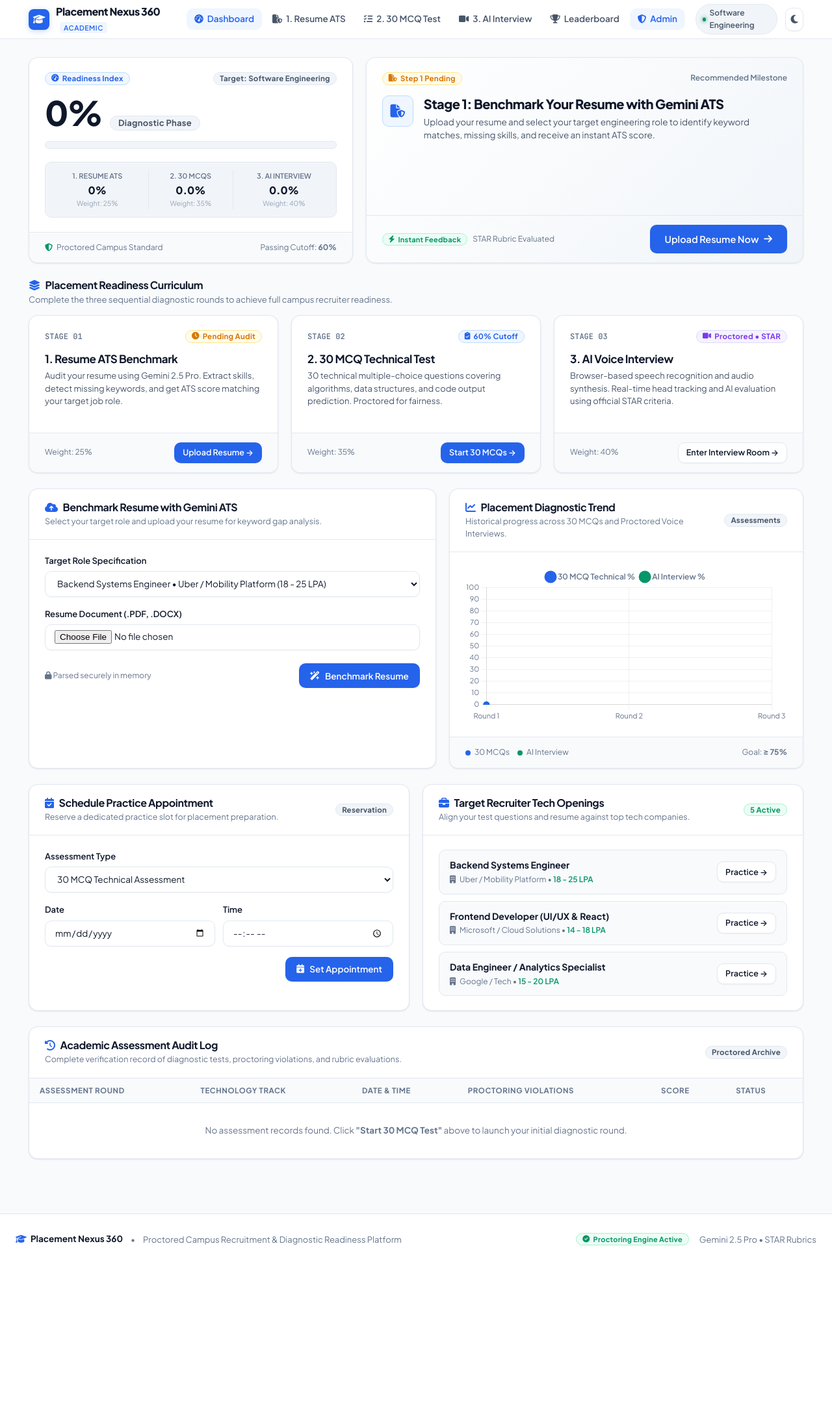
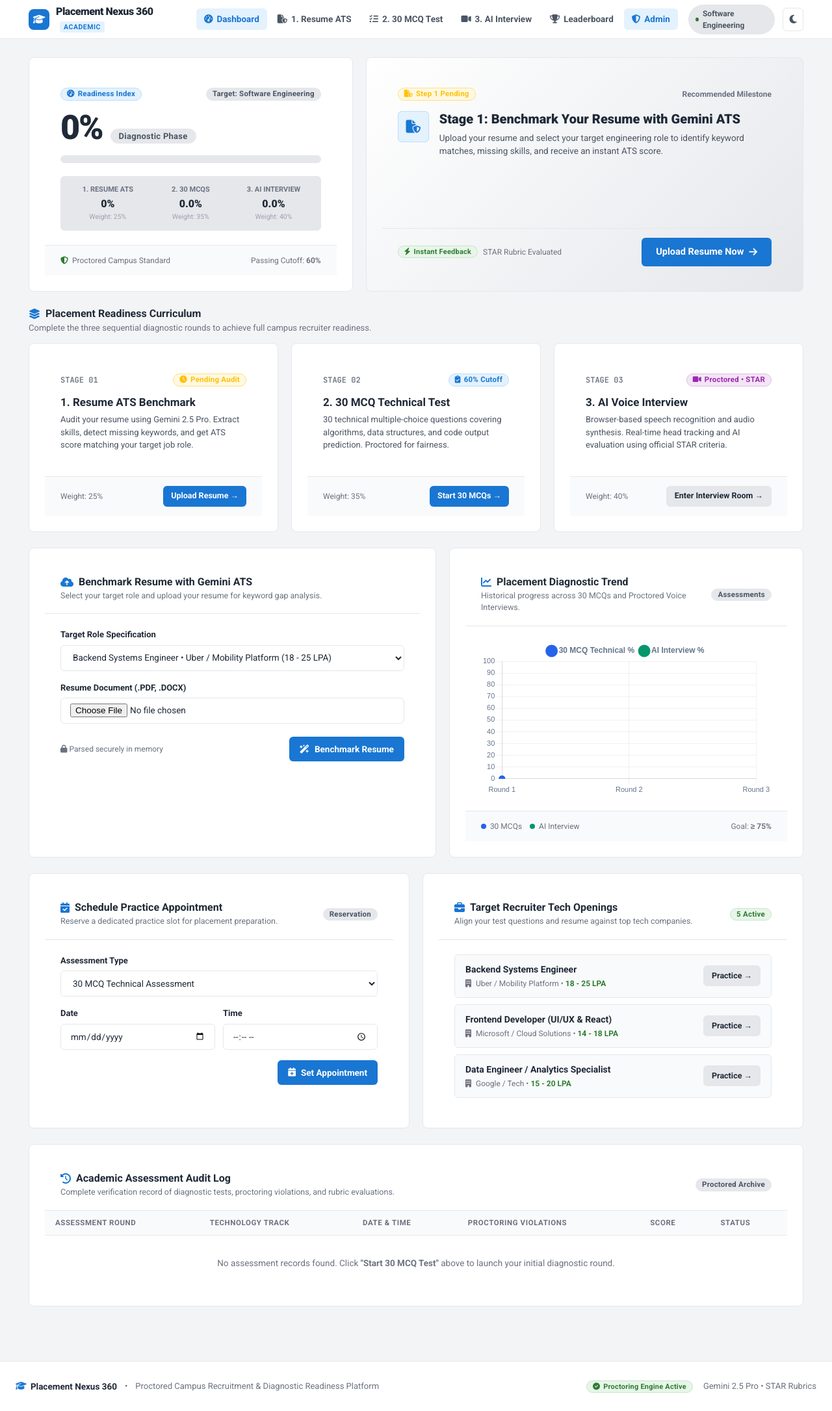
Before and after one commit to TheAbhayAlgorithms/pn360, a Django app: page / in a window 1280 px wide. Shown: the whole page at 65% size. Before the commit the page ends 1917 px from the top, so only its background shows below. Run offline with Django 5.2, Linux system fonts and the light colour scheme; data comes from the database, SQL or seed files in the repository; data that the repository does not hold is empty; some libraries are stand-ins or nearby versions.

Commit message:
feat: complete Flat Design styling across Next.js platform and Django templates

```diff
--- a/Placement/static/css/global.css
+++ b/Placement/static/css/global.css
@@ -1,127 +1,153 @@
 /* =========================================================================
-   PLACEMENT NEXUS 360 - PROFESSIONAL ACADEMIC MINIMAL DESIGN SYSTEM
-   Supports Light & Dark Modes with Instant Theme Switching
+   PLACEMENT NEXUS 360 - FLAT DESIGN SYSTEM (2010s MINIMALIST AESTHETIC)
+   Pure 2D, Bold Colors, Zero Shadows, Zero Gradients, Crisp 1px Borders
    ========================================================================= */
 
-@import url('https://fonts.googleapis.com/css2?family=Plus+Jakarta+Sans:ital,wght@0,300;0,400;0,500;0,600;0,700;0,800;1,400;1,600&family=JetBrains+Mono:wght@400;500;600&display=swap');
+@import url('https://fonts.googleapis.com/css2?family=Roboto:wght@300;400;500;700;900&family=JetBrains+Mono:wght@400;500;600&display=swap');
 
 /* =========================================================================
    1. COLOR PALETTES & THEME VARIABLES
    ========================================================================= */
 
 :root, [data-theme="light"] {
-    --bg-page: #f8fafc;
-    --bg-surface: #ffffff;
-    --bg-surface-elevated: #f1f5f9;
-    --bg-surface-subtle: #f8fafc;
-    --bg-navbar: rgba(255, 255, 255, 0.92);
+    /* Bright palette: icon tiles, fills and accents (pair with dark text) */
+    --flat-orange: #FF5722;
+    --flat-blue: #2196F3;
+    --flat-green: #4CAF50;
+    --flat-amber: #FFC107;
+    --flat-purple: #9C27B0;
+    --flat-cyan: #00BCD4;
 
-    --border: #e2e8f0;
-    --border-hover: #cbd5e1;
-    --border-focus: #2563eb;
+    /* -dark variants: surfaces behind white text */
+    --flat-orange-dark: #BF360C;
+    --flat-blue-dark: #1976D2;
+    --flat-green-dark: #2E7D32;
+    --flat-cyan-dark: #00838F;
 
-    --text-primary: #0f172a;
-    --text-secondary: #475569;
-    --text-muted: #64748b;
-    --text-subtle: #94a3b8;
+    --flat-bg: #F3F4F6;
+    --flat-surface: #FFFFFF;
+    --flat-border: #E5E7EB;
+    --flat-text: #1F2937;
+    --flat-muted: #4B5563;
 
-    /* Academic Sapphire Blue */
-    --accent-primary: #2563eb;
-    --accent-primary-hover: #1d4ed8;
-    --accent-primary-subtle: #eff6ff;
-    --accent-primary-border: #bfdbfe;
+    --bg-page: var(--flat-bg);
+    --bg-surface: var(--flat-surface);
+    --bg-surface-elevated: #E5E7EB;
+    --bg-surface-subtle: #F9FAFB;
+    --bg-navbar: var(--flat-surface);
 
-    /* Success Emerald */
-    --accent-success: #059669;
-    --accent-success-hover: #047857;
-    --accent-success-subtle: #ecfdf5;
-    --accent-success-border: #a7f3d0;
+    --border: var(--flat-border);
+    --border-hover: #D1D5DB;
+    --border-focus: var(--flat-blue);
 
-    /* Warning Amber */
-    --accent-warning: #d97706;
-    --accent-warning-subtle: #fffbeb;
-    --accent-warning-border: #fde68a;
+    --text-primary: var(--flat-text);
+    --text-secondary: var(--flat-muted);
+    --text-muted: #6B7280;
+    --text-subtle: #9CA3AF;
 
-    /* Danger / Proctor Rose */
-    --accent-danger: #dc2626;
-    --accent-danger-subtle: #fef2f2;
-    --accent-danger-border: #fecaca;
+    /* Flat Blue */
+    --accent-primary: var(--flat-blue-dark);
+    --accent-primary-hover: #1565C0;
+    --accent-primary-subtle: #E3F2FD;
+    --accent-primary-border: #BBDEFB;
 
-    /* Academic Purple */
-    --accent-purple: #7c3aed;
-    --accent-purple-subtle: #f5f3ff;
-    --accent-purple-border: #ddd6fe;
+    /* Flat Green */
+    --accent-success: var(--flat-green-dark);
+    --accent-success-hover: #1B5E20;
+    --accent-success-subtle: #E8F5E9;
+    --accent-success-border: #C8E6C9;
 
-    /* Shadows */
-    --shadow-xs: 0 1px 2px rgba(15, 23, 42, 0.04);
-    --shadow-sm: 0 1px 3px rgba(15, 23, 42, 0.06), 0 1px 2px rgba(15, 23, 42, 0.04);
-    --shadow-md: 0 4px 6px -1px rgba(15, 23, 42, 0.07), 0 2px 4px -2px rgba(15, 23, 42, 0.05);
-    --shadow-lg: 0 12px 24px -4px rgba(15, 23, 42, 0.08), 0 4px 6px -2px rgba(15, 23, 42, 0.04);
+    /* Flat Amber */
+    --accent-warning: var(--flat-amber);
+    --accent-warning-subtle: #FFF8E1;
+    --accent-warning-border: #FFE082;
+
+    /* Flat Orange / Danger */
+    --accent-danger: var(--flat-orange-dark);
+    --accent-danger-subtle: #FBE9E7;
+    --accent-danger-border: #FFCCBC;
+
+    /* Flat Purple */
+    --accent-purple: var(--flat-purple);
+    --accent-purple-subtle: #F3E5F5;
+    --accent-purple-border: #E1BEE7;
+
+    /* Shadows: Pure 2D Flat - No Shadows */
+    --shadow-xs: none;
+    --shadow-sm: none;
+    --shadow-md: none;
+    --shadow-lg: none;
 
     /* Radius */
-    --radius-sm: 6px;
-    --radius-md: 10px;
-    --radius-lg: 14px;
-    --radius-xl: 18px;
+    --radius-sm: 4px;
+    --radius-md: 6px;
+    --radius-lg: 8px;
+    --radius-xl: 8px;
     --radius-pill: 9999px;
 
     /* Charts */
-    --chart-grid: rgba(226, 232, 240, 0.7);
-    --chart-text: #64748b;
+    --chart-grid: #E5E7EB;
+    --chart-text: #4B5563;
 }
 
 [data-theme="dark"] {
-    --bg-page: #090d16;
-    --bg-surface: #111827;
-    --bg-surface-elevated: #1f2937;
-    --bg-surface-subtle: #0d1322;
-    --bg-navbar: rgba(17, 24, 39, 0.92);
+    --flat-bg: #121212;
+    --flat-surface: #1E1E1E;
+    --flat-border: #333333;
+    --flat-text: #F3F4F6;
+    --flat-muted: #9CA3AF;
 
-    --border: #1e293b;
-    --border-hover: #334155;
-    --border-focus: #3b82f6;
+    --bg-page: var(--flat-bg);
+    --bg-surface: var(--flat-surface);
+    --bg-surface-elevated: #282828;
+    --bg-surface-subtle: #181818;
+    --bg-navbar: var(--flat-surface);
 
-    --text-primary: #f8fafc;
-    --text-secondary: #94a3b8;
-    --text-muted: #64748b;
-    --text-subtle: #475569;
+    --border: var(--flat-border);
+    --border-hover: #484848;
+    --border-focus: var(--flat-blue);
 
-    /* Academic Sapphire Blue */
-    --accent-primary: #3b82f6;
-    --accent-primary-hover: #60a5fa;
-    --accent-primary-subtle: rgba(59, 130, 246, 0.12);
-    --accent-primary-border: rgba(59, 130, 246, 0.28);
+    --text-primary: var(--flat-text);
+    --text-secondary: var(--flat-muted);
+    --text-muted: #9E9E9E;
+    --text-subtle: #757575;
 
-    /* Success Emerald */
-    --accent-success: #10b981;
-    --accent-success-hover: #34d399;
-    --accent-success-subtle: rgba(16, 185, 129, 0.12);
-    --accent-success-border: rgba(16, 185, 129, 0.28);
+    /* Flat Blue Dark */
+    --accent-primary: #2196F3;
+    --accent-primary-hover: #42A5F5;
+    --accent-primary-subtle: rgba(33, 150, 243, 0.18);
+    --accent-primary-border: #1976D2;
 
-    /* Warning Amber */
-    --accent-warning: #f59e0b;
-    --accent-warning-subtle: rgba(245, 158, 11, 0.12);
-    --accent-warning-border: rgba(245, 158, 11, 0.28);
+    /* Flat Green Dark */
+    --accent-success: #4CAF50;
+    --accent-success-hover: #66BB6A;
+    --accent-success-subtle: rgba(76, 175, 80, 0.18);
+    --accent-success-border: #388E3C;
 
-    /* Danger / Proctor Rose */
-    --accent-danger: #ef4444;
-    --accent-danger-subtle: rgba(239, 68, 68, 0.12);
-    --accent-danger-border: rgba(239, 68, 68, 0.28);
+    /* Flat Amber Dark */
+    --accent-warning: #FFC107;
+    --accent-warning-subtle: rgba(255, 193, 7, 0.18);
+    --accent-warning-border: #FFA000;
 
-    /* Academic Purple */
-    --accent-purple: #8b5cf6;
-    --accent-purple-subtle: rgba(139, 92, 246, 0.12);
-    --accent-purple-border: rgba(139, 92, 246, 0.28);
+    /* Flat Orange Dark */
+    --accent-danger: #FF5722;
+    --accent-danger-subtle: rgba(255, 87, 34, 0.18);
+    --accent-danger-border: #E64A19;
 
-    /* Shadows */
-    --shadow-xs: 0 1px 2px rgba(0, 0, 0, 0.25);
-    --shadow-sm: 0 1px 3px rgba(0, 0, 0, 0.35), 0 1px 2px rgba(0, 0, 0, 0.2);
-    --shadow-md: 0 4px 6px -1px rgba(0, 0, 0, 0.45), 0 2px 4px -2px rgba(0, 0, 0, 0.3);
-    --shadow-lg: 0 12px 24px -4px rgba(0, 0, 0, 0.55), 0 4px 6px -2px rgba(0, 0, 0, 0.35);
+    /* Flat Purple Dark */
+    --accent-purple: #AB47BC;
+    --accent-purple-subtle: rgba(171, 71, 188, 0.18);
+    --accent-purple-border: #8E24AA;
+
+    /* Shadows: Pure 2D Flat - No Shadows */
+    --shadow-xs: none;
+    --shadow-sm: none;
+    --shadow-md: none;
+    --shadow-lg: none;
 
     /* Charts */
-    --chart-grid: rgba(30, 41, 59, 0.6);
-    --chart-text: #94a3b8;
+    --chart-grid: #333333;
+    --chart-text: #9CA3AF;
 }
 
 /* =========================================================================
@@ -132,6 +158,8 @@
     margin: 0;
     padding: 0;
     box-sizing: border-box;
+    box-shadow: none !important;
+    text-shadow: none !important;
 }
 
 html {
@@ -140,24 +168,101 @@ html {
 }
 
 body {
-    background-color: var(--bg-page);
-    color: var(--text-primary);
-    font-family: 'Plus Jakarta Sans', -apple-system, BlinkMacSystemFont, 'Segoe UI', Roboto, Helvetica, Arial, sans-serif;
+    background-color: var(--flat-bg);
+    color: var(--flat-text);
+    font-family: Roboto, "Helvetica Neue", Arial, sans-serif;
     font-size: 14.5px;
-    line-height: 1.55;
+    line-height: 1.5;
     -webkit-font-smoothing: antialiased;
     -moz-osx-font-smoothing: grayscale;
     min-height: 100vh;
     display: flex;
     flex-direction: column;
-    transition: background-color 0.2s ease, color 0.2s ease;
+    transition: background-color 0.15s ease, color 0.15s ease;
 }
 
 h1, h2, h3, h4, h5, h6 {
-    color: var(--text-primary);
+    color: var(--flat-text);
     font-weight: 700;
     line-height: 1.25;
-    letter-spacing: -0.025em;
+}
+
+h1 { font-size: 26px; }
+h2 { font-size: 20px; }
+h3 { font-size: 17px; }
+h4 { font-size: 15px; }
+
+p {
+    color: var(--flat-muted);
+}
+
+a {
+    color: var(--flat-blue-dark);
+    text-decoration: none;
+    transition: color 0.15s ease;
+}
+
+a:hover {
+    color: var(--accent-primary-hover);
+}
+
+/* Single-colour glyphs or currentColor SVG on solid tiles */
+.icon-tile {
+    display: grid;
+    place-items: center;
+    width: 3rem;
+    height: 3rem;
+    border-radius: 8px;
+    background: var(--flat-blue);
+    color: #FFFFFF;
+    flex-shrink: 0;
+}
+
+.icon-tile-green { background: var(--flat-green); }
+.icon-tile-orange { background: var(--flat-orange); }
+.icon-tile-amber { background: var(--flat-amber); color: #1F2937; }
+.icon-tile-purple { background: var(--flat-purple); }
+.icon-tile-cyan { background: var(--flat-cyan); }
+
+/* Existing emoji icons: wrap them and flatten to a white silhouette */
+.icon-tile .emoji {
+    filter: grayscale(1) brightness(10);
+}
+
+.button, .btn {
+    padding: 0.65rem 1.25rem;
+    border: none;
+    border-radius: 6px;
+    background: var(--flat-blue-dark);
+    color: #FFFFFF !important;
+    font-weight: 500;
+    box-shadow: none;
+    cursor: pointer;
+    transition: background-color 150ms ease;
+}
+
+.button:hover, .btn:hover {
+    background: #1565C0;
+}
+
+.button:active, .btn:active {
+    background: #0D47A1;
+}
+
+.button:focus-visible, .btn:focus-visible {
+    outline: 3px solid var(--flat-text);
+    outline-offset: 2px;
+}
+
+.button-secondary, .btn-secondary {
+    background: var(--flat-border);
+    color: var(--flat-text) !important;
+    border: 1px solid var(--flat-border);
+}
+
+.button-secondary:hover, .btn-secondary:hover {
+    background: #D1D5DB;
+}
 }
 
 h1 { font-size: 28px; }
@@ -458,11 +563,12 @@ kbd {
    ========================================================================= */
 
 .card {
-    background: var(--bg-surface);
-    border: 1px solid var(--border);
-    border-radius: var(--radius-lg);
-    box-shadow: var(--shadow-sm);
-    transition: border-color 0.15s ease, box-shadow 0.15s ease, transform 0.15s ease;
+    padding: 1.5rem;
+    background: var(--flat-surface);
+    border: 1px solid var(--flat-border);
+    border-radius: 8px;
+    box-shadow: none !important;
+    transition: border-color 150ms ease, background-color 150ms ease;
     overflow: hidden;
     position: relative;
 }
@@ -472,9 +578,8 @@ kbd {
 }
 
 .card-interactive:hover {
-    box-shadow: var(--shadow-md);
-    transform: translateY(-2px);
-    border-color: var(--border-hover);
+    box-shadow: none !important;
+    border-color: var(--flat-blue);
 }
 
 .card-body {
@@ -508,8 +613,8 @@ kbd {
     font-size: 13.5px;
     font-weight: 600;
     font-family: inherit;
-    border-radius: var(--radius-md);
-    border: 1px solid transparent;
+    border-radius: 6px;
+    border: none;
     cursor: pointer;
     display: inline-flex;
     align-items: center;
@@ -517,37 +622,37 @@ kbd {
     gap: 8px;
     text-decoration: none;
     white-space: nowrap;
-    transition: all 0.15s cubic-bezier(0.16, 1, 0.3, 1);
-    box-shadow: var(--shadow-xs);
+    transition: background-color 150ms ease;
+    box-shadow: none !important;
 }
 
 .btn:active {
-    transform: scale(0.98);
+    background: #0D47A1;
 }
 
 .btn:focus-visible {
-    outline: 2px solid var(--accent-primary);
+    outline: 3px solid var(--flat-text);
     outline-offset: 2px;
 }
 
 .btn-primary {
-    background: var(--accent-primary);
+    background: var(--flat-blue-dark);
     color: #ffffff !important;
 }
 .btn-primary:hover {
-    background: var(--accent-primary-hover);
+    background: #1565C0;
     color: #ffffff !important;
-    box-shadow: 0 4px 12px rgba(37, 99, 235, 0.28);
+    box-shadow: none !important;
 }
 
 .btn-secondary {
-    background: var(--bg-surface);
-    color: var(--text-primary) !important;
-    border-color: var(--border);
+    background: var(--flat-border);
+    color: var(--flat-text) !important;
+    border: 1px solid var(--flat-border);
 }
 .btn-secondary:hover {
-    background: var(--bg-surface-elevated);
-    border-color: var(--border-hover);
+    background: #D1D5DB;
+    color: var(--flat-text) !important;
 }
 
 .btn-success {
@@ -1182,3 +1287,10 @@ kbd {
 .text-danger {
     color: var(--accent-danger) !important;
 }
+
+@media (prefers-reduced-motion: reduce) {
+    .button, .btn, .card, * {
+        transition: none !important;
+        animation: none !important;
+    }
+}
--- a/Placement/templates/base.html
+++ b/Placement/templates/base.html
@@ -6,16 +6,16 @@
     <meta name="viewport" content="width=device-width, initial-scale=1.0">
     <title>{% block title %}Placement Nexus 360 - Diagnostic Placement Platform{% endblock %}</title>
 
-    <!-- Google Fonts: Plus Jakarta Sans & JetBrains Mono -->
+    <!-- Google Fonts: Roboto & JetBrains Mono for Flat Design -->
     <link rel="preconnect" href="https://fonts.googleapis.com">
     <link rel="preconnect" href="https://fonts.gstatic.com" crossorigin>
-    <link href="https://fonts.googleapis.com/css2?family=Plus+Jakarta+Sans:ital,wght@0,300;0,400;0,500;0,600;0,700;0,800;1,400;1,600&family=JetBrains+Mono:wght@400;500;600&display=swap" rel="stylesheet">
+    <link href="https://fonts.googleapis.com/css2?family=Roboto:wght@300;400;500;700;900&family=JetBrains+Mono:wght@400;500;600&display=swap" rel="stylesheet">
 
     <!-- FontAwesome 6 Icons -->
     <link rel="stylesheet" href="https://cdnjs.cloudflare.com/ajax/libs/font-awesome/6.5.1/css/all.min.css">
 
-    <!-- Global Academic Minimal CSS -->
-    <link rel="stylesheet" href="{% static 'css/global.css' %}?v=2.1">
+    <!-- Global Flat Design CSS -->
+    <link rel="stylesheet" href="{% static 'css/global.css' %}?v=3.0">
 
     <!-- Chart.js Engine -->
     <script src="https://cdn.jsdelivr.net/npm/chart.js"></script>
--- a/components/DiagnosticChart.tsx
+++ b/components/DiagnosticChart.tsx
@@ -72,8 +72,7 @@ export default function DiagnosticChart() {
             titleColor: '#FFFFFF',
             bodyColor: '#FFFFFF',
             cornerRadius: 4,
-            displayColors: true,
-            boxShadow: 'none'
+            displayColors: true
           }
         },
         scales: {
```
